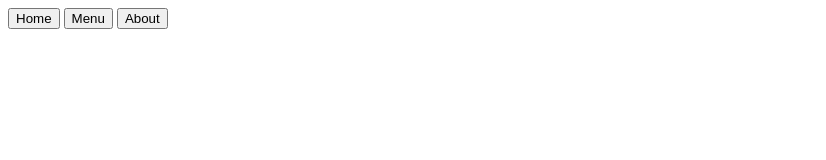
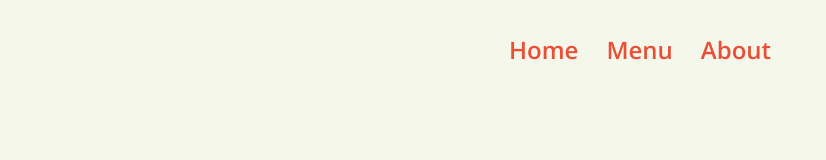
Before and after one commit to danielz0102/restaurant-page, a website built with webpack: page src/template.html in a window 1280 px wide. Shown: the whole page, without its empty margins (0-826 px from the left). Built offline with nearby package versions, Linux system fonts and the light colour scheme.

Commit message:
Add intial CSS styles

```diff
--- a/src/index.js
+++ b/src/index.js
@@ -1 +1,3 @@
+import './styles.css';
+
 console.log('Hello, world!');
--- /dev/null
+++ b/src/styles.css
@@ -0,0 +1,58 @@
+:root {
+  --text-color: #393E41;
+  --emphasis-color: #E94F37;
+  --background-color: #F6F7EB;
+}
+
+*,
+*::before,
+*::after {
+  box-sizing: border-box;
+}
+
+button, input {
+  font: inherit;
+}
+
+body {
+  min-height: 100vh;
+  background-color: var(--background-color);
+  font-family: 'Open Sans', sans-serif;
+  margin: 0;
+}
+
+/*HEADER*/
+header {
+  padding: 32px;
+}
+nav {
+  display: flex;
+  justify-content: center;
+  gap: 16px;
+}
+
+.link {
+  background: none;
+  border: none;
+  cursor: pointer;
+  color: var(--emphasis-color);
+  font-weight: 600;
+  font-size: 1.5rem;
+  position: relative;
+}
+
+.link::before {
+  content: "";
+  position: absolute;
+  height: 1px;
+  width: 100%;
+  bottom: 0;
+  left: 0;
+  background-color: var(--emphasis-color);
+  transform: scaleX(0);
+  transition: transform 0.3s;
+}
+
+.link:hover::before {
+  transform: scaleX(1);
+}
--- a/src/template.html
+++ b/src/template.html
@@ -1,21 +1,27 @@
 <!DOCTYPE html>
 <html lang="en">
+
 <head>
   <meta charset="UTF-8">
   <meta name="viewport" content="width=device-width, initial-scale=1.0">
   <title>Restaurant</title>
+  <link rel="preconnect" href="https://fonts.googleapis.com">
+  <link rel="preconnect" href="https://fonts.gstatic.com" crossorigin>
+  <link href="https://fonts.googleapis.com/css2?family=Open+Sans:ital,wght@0,300..800;1,300..800&display=swap"
+    rel="stylesheet">
 </head>
+
 <body>
   <header>
     <nav>
-      <button>Home</button>
-      <button>Menu</button>
-      <button>About</button>
+      <button class="link">Home</button>
+      <button class="link">Menu</button>
+      <button class="link">About</button>
     </nav>
   </header>
 
   <div id="content">
-
   </div>
 </body>
+
 </html>
```
